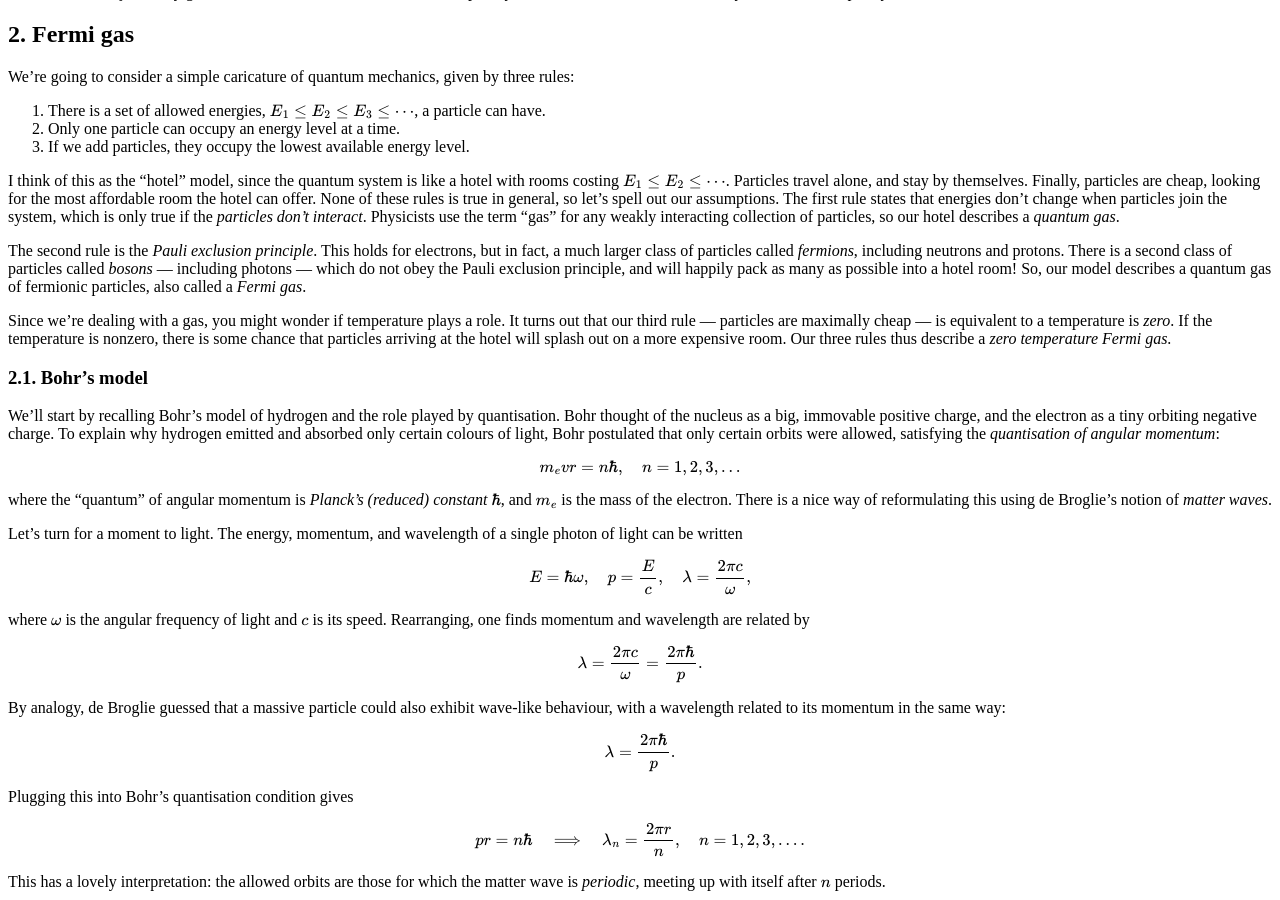
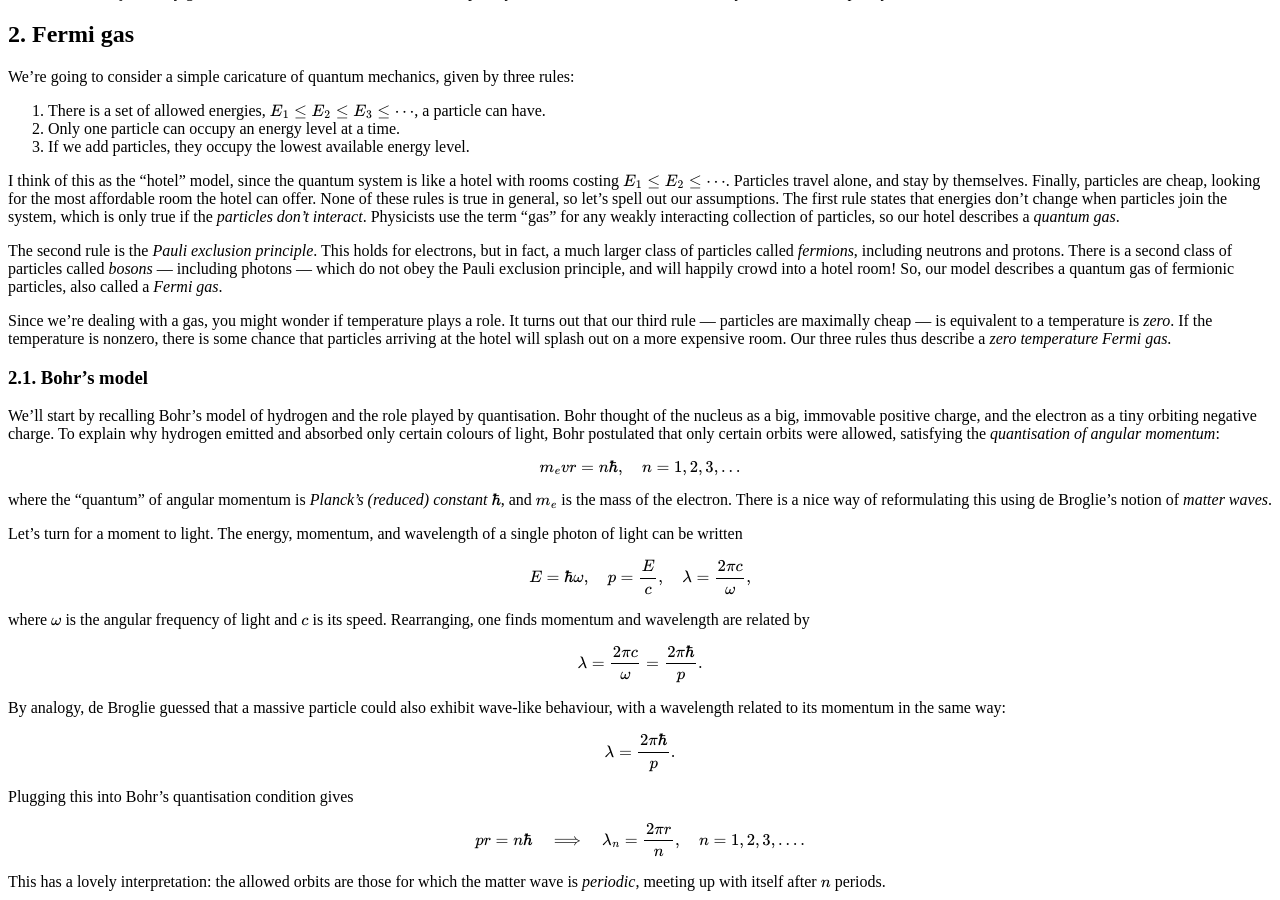
Before and after one commit to hapax/hapax.github.io, a Jekyll site: the page built from assets/chandra.md, in a window 1280 px wide and 900 px high, scrolled down 1177 px. Built offline with Jekyll 4.4.1, drawn with Linux system fonts in a browser that asks for light colours; our own code applies the rules of GitHub Pages for plain Markdown files; formulas are drawn with MathJax 3; a script that is not in the unit is left out.

Commit message:
Update chandra.md

```diff
--- a/assets/chandra.md
+++ b/assets/chandra.md
@@ -97,7 +97,7 @@ This holds for electrons, but in fact, a much larger class of
 particles called *fermions*, including neutrons and protons.
 There is a second class of particles called *bosons* ---
 including photons --- which do not obey the Pauli exclusion principle,
-and will happily pack as many as possible into a hotel room!
+and will happily crowd into a hotel room!
 So, our model describes a quantum gas of fermionic particles, also
 called a *Fermi gas*.
 
```
